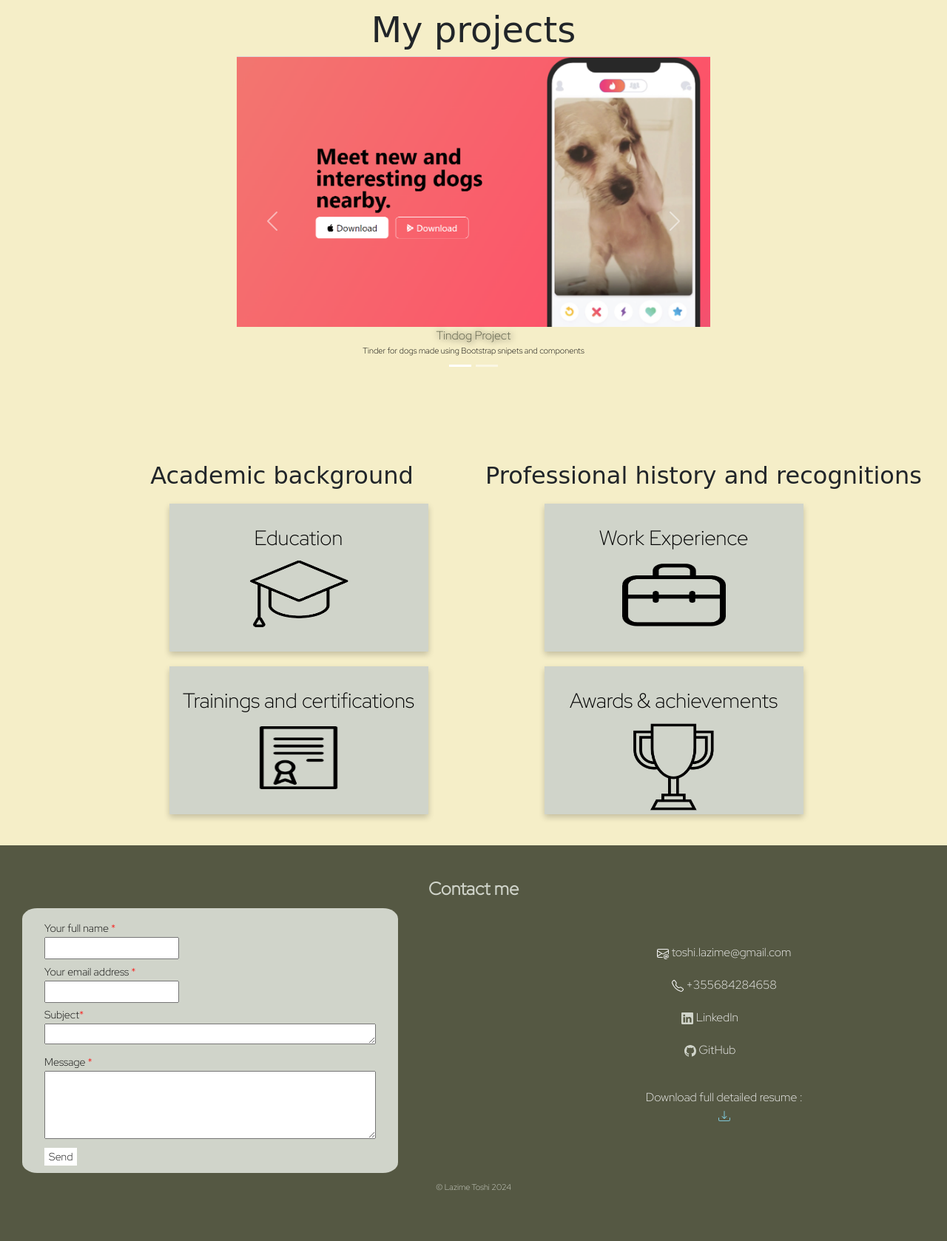
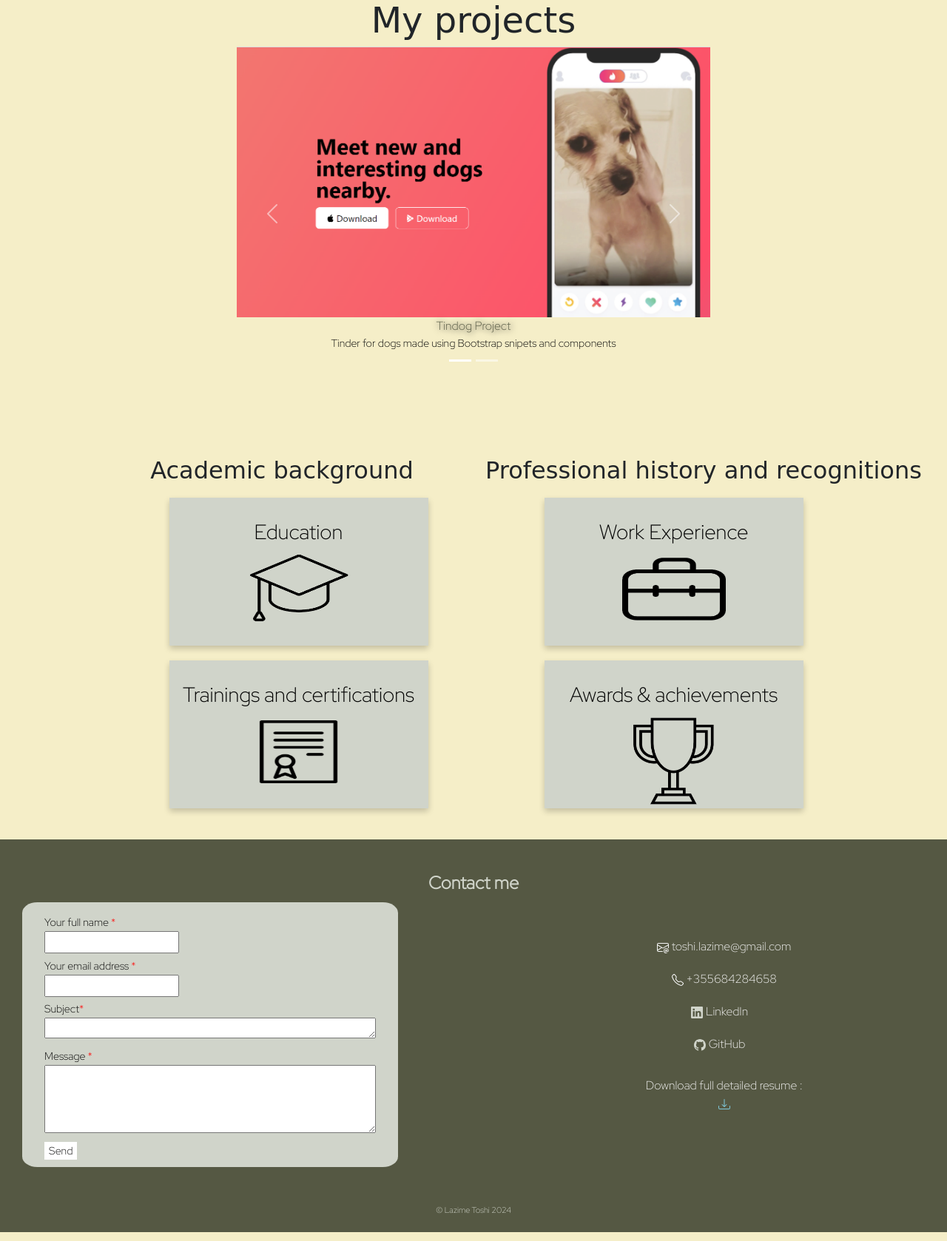
Before and after one commit to latolatto/resume, a PHP site: page / in a window 1280 px wide. Shown: the part 1348-3026 px from the top of the page at 74% size. Run offline with PHP 8.4, Linux system fonts and the light colour scheme; some web fonts are replaced.

Commit message:
responsive

```diff
--- a/index.html
+++ b/index.html
@@ -167,7 +167,7 @@
               <p style="font-weight:700;">Part-time Management & sales assistant</p>
               <p class="background-info" style="margin-bottom: 30px;">Convenience store, Tirana(2016-2023)</p>
               <p style="font-weight:700;">Telemarketing operator</p>
-              <p class="background-info" >Tregi Marketing roup (Jul 2018 - Oct 2018)</p>
+              <p class="background-info" >Tregi Marketing Group (Jul 2018 - Oct 2018)</p>
             </div>
           </div>
         </div>
@@ -220,7 +220,7 @@
       <div class="contact-div"style="position:relative">
         <ul class="contact-ul">
          <li  class="contact"><a href = "mailto: toshi.lazime@gmail.com" target="_blank"><svg xmlns="http://www.w3.org/2000/svg" width="16" height="16" fill="currentColor" class="bi bi-envelope-at" viewBox="0 0 16 16"> <path d="M2 2a2 2 0 0 0-2 2v8.01A2 2 0 0 0 2 14h5.5a.5.5 0 0 0 0-1H2a1 1 0 0 1-.966-.741l5.64-3.471L8 9.583l7-4.2V8.5a.5.5 0 0 0 1 0V4a2 2 0 0 0-2-2H2Zm3.708 6.208L1 11.105V5.383l4.708 2.825ZM1 4.217V4a1 1 0 0 1 1-1h12a1 1 0 0 1 1 1v.217l-7 4.2-7-4.2Z"/> <path d="M14.247 14.269c1.01 0 1.587-.857 1.587-2.025v-.21C15.834 10.43 14.64 9 12.52 9h-.035C10.42 9 9 10.36 9 12.432v.214C9 14.82 10.438 16 12.358 16h.044c.594 0 1.018-.074 1.237-.175v-.73c-.245.11-.673.18-1.18.18h-.044c-1.334 0-2.571-.788-2.571-2.655v-.157c0-1.657 1.058-2.724 2.64-2.724h.04c1.535 0 2.484 1.05 2.484 2.326v.118c0 .975-.324 1.39-.639 1.39-.232 0-.41-.148-.41-.42v-2.19h-.906v.569h-.03c-.084-.298-.368-.63-.954-.63-.778 0-1.259.555-1.259 1.4v.528c0 .892.49 1.434 1.26 1.434.471 0 .896-.227 1.014-.643h.043c.118.42.617.648 1.12.648Zm-2.453-1.588v-.227c0-.546.227-.791.573-.791.297 0 .572.192.572.708v.367c0 .573-.253.744-.564.744-.354 0-.581-.215-.581-.8Z"/></svg></a>  toshi.lazime@gmail.com</li>
-         <li class="contact" style="color:whitesmoke !important;"><svg xmlns="http://www.w3.org/2000/svg" width="16" height="16" fill="currentColor" class="bi bi-telephone" viewBox="0 0 16 16"> <path d="M3.654 1.328a.678.678 0 0 0-1.015-.063L1.605 2.3c-.483.484-.661 1.169-.45 1.77a17.568 17.568 0 0 0 4.168 6.608 17.569 17.569 0 0 0 6.608 4.168c.601.211 1.286.033 1.77-.45l1.034-1.034a.678.678 0 0 0-.063-1.015l-2.307-1.794a.678.678 0 0 0-.58-.122l-2.19.547a1.745 1.745 0 0 1-1.657-.459L5.482 8.062a1.745 1.745 0 0 1-.46-1.657l.548-2.19a.678.678 0 0 0-.122-.58L3.654 1.328zM1.884.511a1.745 1.745 0 0 1 2.612.163L6.29 2.98c.329.423.445.974.315 1.494l-.547 2.19a.678.678 0 0 0 .178.643l2.457 2.457a.678.678 0 0 0 .644.178l2.189-.547a1.745 1.745 0 0 1 1.494.315l2.306 1.794c.829.645.905 1.87.163 2.611l-1.034 1.034c-.74.74-1.846 1.065-2.877.702a18.634 18.634 0 0 1-7.01-4.42 18.634 18.634 0 0 1-4.42-7.009c-.362-1.03-.037-2.137.703-2.877L1.885.511z"/></svg> +355684284658</li>
+         <li class="contact" style="color:whitesmoke !important; z-index: 9;"><svg xmlns="http://www.w3.org/2000/svg" width="16" height="16" fill="currentColor" class="bi bi-telephone" viewBox="0 0 16 16"> <path d="M3.654 1.328a.678.678 0 0 0-1.015-.063L1.605 2.3c-.483.484-.661 1.169-.45 1.77a17.568 17.568 0 0 0 4.168 6.608 17.569 17.569 0 0 0 6.608 4.168c.601.211 1.286.033 1.77-.45l1.034-1.034a.678.678 0 0 0-.063-1.015l-2.307-1.794a.678.678 0 0 0-.58-.122l-2.19.547a1.745 1.745 0 0 1-1.657-.459L5.482 8.062a1.745 1.745 0 0 1-.46-1.657l.548-2.19a.678.678 0 0 0-.122-.58L3.654 1.328zM1.884.511a1.745 1.745 0 0 1 2.612.163L6.29 2.98c.329.423.445.974.315 1.494l-.547 2.19a.678.678 0 0 0 .178.643l2.457 2.457a.678.678 0 0 0 .644.178l2.189-.547a1.745 1.745 0 0 1 1.494.315l2.306 1.794c.829.645.905 1.87.163 2.611l-1.034 1.034c-.74.74-1.846 1.065-2.877.702a18.634 18.634 0 0 1-7.01-4.42 18.634 18.634 0 0 1-4.42-7.009c-.362-1.03-.037-2.137.703-2.877L1.885.511z"/></svg> +355684284658</li>
         </ul>
         <div id="socials">
           <li class="socials"><svg xmlns="http://www.w3.org/2000/svg" width="16" height="16" fill="currentColor" class="bi bi-linkedin" viewBox="0 0 16 16">
--- a/style.css
+++ b/style.css
@@ -202,7 +202,7 @@ a{
     padding:50px;
     padding-top:0;
     padding-bottom:0;
-    font-size: 0.7rem;
+    font-size: 0.9rem;
 }
 p{
     color:black;
@@ -317,7 +317,7 @@ p{
 
   }
 .background-info{
-    font-size: 0.6rem;
+    font-size: 0.72rem;
 }
 .details{
     color:#555843;
@@ -415,7 +415,7 @@ p{
 .resume{
     position: relative;
     margin: 20px;
-    margin-top:40px;
+    margin-top:5%;
     display:flex;
     flex-direction: column;
     justify-content: center;
@@ -428,14 +428,15 @@ p{
     font-size:0.7rem;
     text-align: center;
     font-weight:200;
-    padding-bottom: 5%;
+    padding-bottom: 1.7%;
     margin-bottom: 0;
+    margin-top: 3%;
 }
 
 
 
 .socials{
-    padding-right: 10%;
+    padding-right: 5.5%;
 }
 
 .contact a svg {
```
Also changed, not shown: other parts of style.css (+24 -13 lines).
